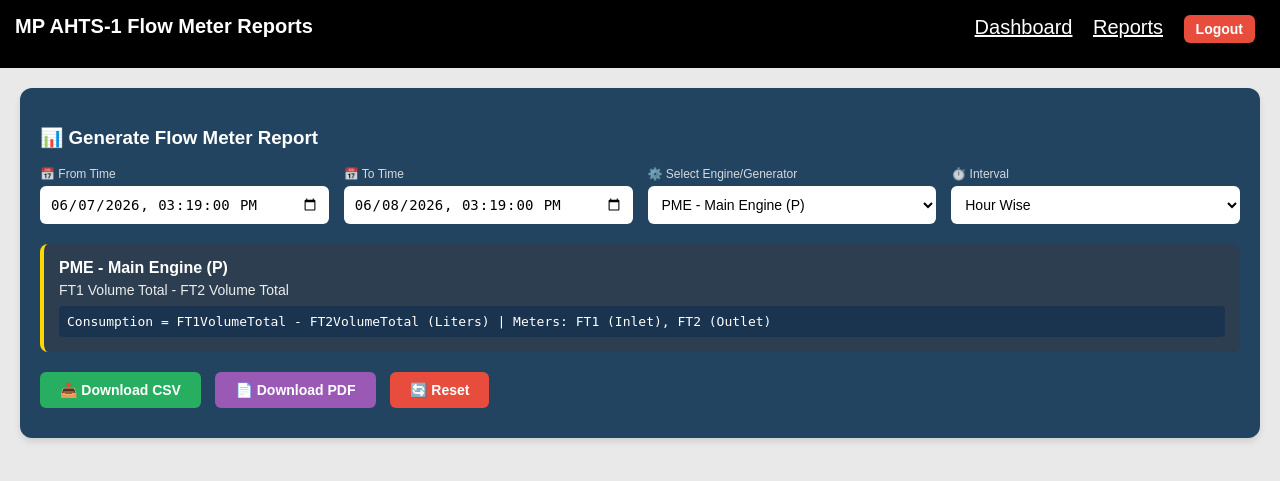
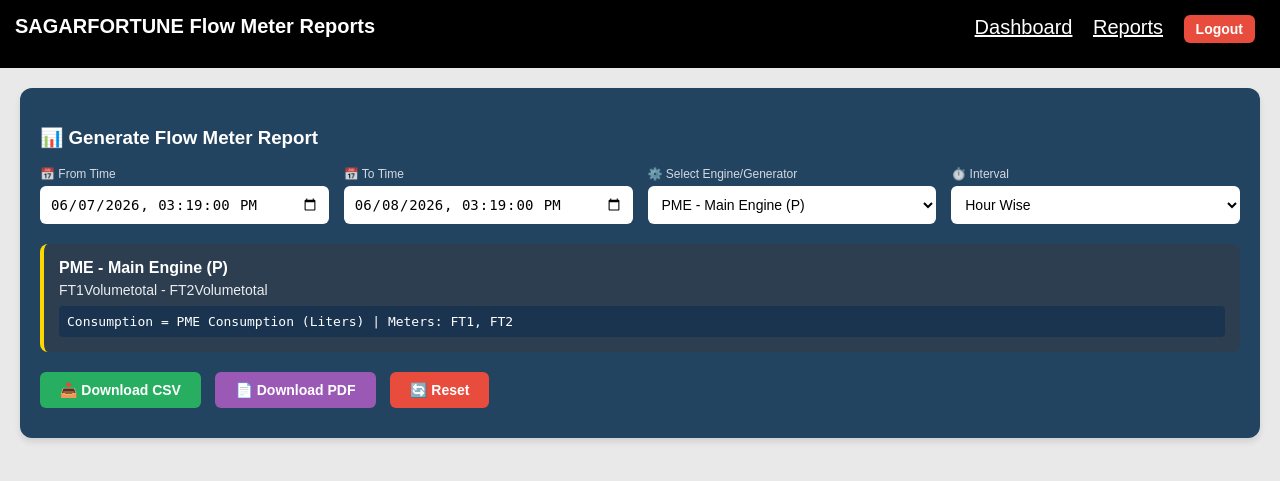
Before and after one commit to yogirajmagar07/SAGARFORTUNE, a Flask app: page /reports in a window 1280 px wide. Shown: the top 481 px of the page. Run offline with Flask 3, Linux system fonts and the light colour scheme; the visitor is signed in with stand-in values (Sample User, id 1).

Commit message:
Update reports.html

```diff
--- a/templates/reports.html
+++ b/templates/reports.html
@@ -170,7 +170,7 @@ button:hover {
 <body>
 
 <div class="header">
-    <span style="font-weight:bold">MP AHTS-1 Flow Meter Reports</span>
+    <span style="font-weight:bold">SAGARFORTUNE Flow Meter Reports</span>
     <div style="float:right">
         <a href="/" style="color:white;margin-right:15px;">Dashboard</a>
         <a href="/reports" style="color:white;margin-right:15px;">Reports</a>
@@ -199,11 +199,13 @@ button:hover {
         <div class="filter-item">
             <label>⚙️ Select Engine/Generator</label>
             <select id="engineGroup" onchange="updateGroupInfo()">
-                <option value="PME">PME - Main Engine (P) </option>
-                <option value="SME">SME - Main Engine (S) </option>
-                <option value="PAE">PAE - Auxiliary Engine (P) </option>
-                <option value="SAE">SAE - Auxiliary Engine (S) </option>
-                <option value="consumpution">TOTAL - Total Consumption </option>
+                    <option value="PME">PME - Main Engine (P)</option>
+                    <option value="SME">SME - Main Engine (S)</option>
+                    <option value="AE1">AE1 - Auxiliary Engine 1</option>
+                    <option value="AE2">AE2 - Auxiliary Engine 2</option>
+                    <option value="AE3">AE3 - Auxiliary Engine 3</option>
+                    <option value="AE4">AE4 - Auxiliary Engine 4</option>
+                    <option value="consumpution">TOTAL - Total Consumption </option>
             </select>
         </div>
 
@@ -235,36 +237,101 @@ button:hover {
 
 <script>
 // Engine group configuration
+// const engineConfig = {
+//     'PME': {
+//         name: 'PME - Main Engine (P)',
+//         formula: 'FT1 Volume Total - FT2 Volume Total',
+//         description: 'FT1VolumeTotal - FT2VolumeTotal',
+//         meters: 'FT1 (Inlet), FT2 (Outlet)'
+//     },
+//     'SME': {
+//         name: 'SME - Main Engine (S)',
+//         formula: 'FT3 Volume Total - FT4 Volume Total',
+//         description: 'FT3VolumeTotal - FT4VolumeTotal',
+//         meters: 'FT3 (Inlet), FT4 (Outlet)'
+//     },
+//     'PAE': {
+//         name: 'PAE - Auxiliary Engine (P)',
+//         formula: 'FT5 Volume Total - FT6 Volume Total',
+//         description: 'FT5VolumeTotal - FT6VolumeTotal',
+//         meters: 'FT5 (Inlet), FT6 (Outlet)'
+//     },
+//     'SAE': {
+//         name: 'SAE - Auxiliary Engine (S)',
+//         formula: 'FT7 Volume Total - FT8 Volume Total',
+//         description: 'FT7VolumeTotal - FT8VolumeTotal',
+//         meters: 'FT7 (Inlet), FT8 (Outlet)'
+//     },
+//     'consumpution': {
+//         name: 'TOTAL - Total Consumption',
+//         formula: 'FT9 Volume Total',
+//         description: 'FT9VolumeTotal',
+//         meters: 'FT9 (Bunker Flow)'
+//     }
+// };
+
 const engineConfig = {
-    'PME': {
-        name: 'PME - Main Engine (P)',
-        formula: 'FT1 Volume Total - FT2 Volume Total',
-        description: 'FT1VolumeTotal - FT2VolumeTotal',
-        meters: 'FT1 (Inlet), FT2 (Outlet)'
+
+    PME: {
+        name: "PME - Main Engine (P)",
+        formula: "FT1Volumetotal - FT2Volumetotal",
+        description: "PME Consumption",
+        meters: "FT1, FT2"
     },
-    'SME': {
-        name: 'SME - Main Engine (S)',
-        formula: 'FT3 Volume Total - FT4 Volume Total',
-        description: 'FT3VolumeTotal - FT4VolumeTotal',
-        meters: 'FT3 (Inlet), FT4 (Outlet)'
+
+    SME: {
+        name: "SME - Main Engine (S)",
+        formula: "FT3Volumetotal - FT4Volumetotal",
+        description: "SME Consumption",
+        meters: "FT3, FT4"
     },
-    'PAE': {
-        name: 'PAE - Auxiliary Engine (P)',
-        formula: 'FT5 Volume Total - FT6 Volume Total',
-        description: 'FT5VolumeTotal - FT6VolumeTotal',
-        meters: 'FT5 (Inlet), FT6 (Outlet)'
+
+    AE1: {
+        name: "AE1 - Auxiliary Engine 1",
+        formula: "FT5Volumetotal - FT6Volumetotal",
+        description: "AE1 Consumption",
+        meters: "FT5, FT6"
     },
-    'SAE': {
-        name: 'SAE - Auxiliary Engine (S)',
-        formula: 'FT7 Volume Total - FT8 Volume Total',
-        description: 'FT7VolumeTotal - FT8VolumeTotal',
-        meters: 'FT7 (Inlet), FT8 (Outlet)'
+
+    AE2: {
+        name: "AE2 - Auxiliary Engine 2",
+        formula: "FT7Volumetotal - FT8Volumetotal",
+        description: "AE2 Consumption",
+        meters: "FT7, FT8"
     },
-    'consumpution': {
-        name: 'TOTAL - Total Consumption',
-        formula: 'FT9 Volume Total',
-        description: 'FT9VolumeTotal',
-        meters: 'FT9 (Bunker Flow)'
+
+    AE3: {
+        name: "AE3 - Auxiliary Engine 3",
+        formula: "FT9Volumetotal - FT10Volumetotal",
+        description: "AE3 Consumption",
+        meters: "FT9, FT10"
+    },
+
+    AE4: {
+        name: "AE4 - Auxiliary Engine 4",
+        formula: "FT11Volumetotal - FT12Volumetotal",
+        description: "AE4 Consumption",
+        meters: "FT11, FT12"
+    },
+
+    FT1: { name:"FT1 - PME Inlet", formula:"FT1Volumetotal", description:"Individual Meter", meters:"FT1" },
+    FT2: { name:"FT2 - PME Outlet", formula:"FT2Volumetotal", description:"Individual Meter", meters:"FT2" },
+    FT3: { name:"FT3 - SME Inlet", formula:"FT3Volumetotal", description:"Individual Meter", meters:"FT3" },
+    FT4: { name:"FT4 - SME Outlet", formula:"FT4Volumetotal", description:"Individual Meter", meters:"FT4" },
+    FT5: { name:"FT5 - AE1 Inlet", formula:"FT5Volumetotal", description:"Individual Meter", meters:"FT5" },
+    FT6: { name:"FT6 - AE1 Outlet", formula:"FT6Volumetotal", description:"Individual Meter", meters:"FT6" },
+    FT7: { name:"FT7 - AE2 Inlet", formula:"FT7Volumetotal", description:"Individual Meter", meters:"FT7" },
+    FT8: { name:"FT8 - AE2 Outlet", formula:"FT8Volumetotal", description:"Individual Meter", meters:"FT8" },
+    FT9: { name:"FT9 - AE3 Inlet", formula:"FT9Volumetotal", description:"Individual Meter", meters:"FT9" },
+    FT10:{ name:"FT10 - AE3 Outlet", formula:"FT10Volumetotal", description:"Individual Meter", meters:"FT10" },
+    FT11:{ name:"FT11 - AE4 Inlet", formula:"FT11Volumetotal", description:"Individual Meter", meters:"FT11" },
+    FT12:{ name:"FT12 - AE4 Outlet", formula:"FT12Volumetotal", description:"Individual Meter", meters:"FT12" },
+
+    TOTAL: {
+        name: "TOTAL Consumption",
+        formula: "(FT1-FT2)+(FT3-FT4)+(FT5-FT6)+(FT7-FT8)+(FT9-FT10)+(FT11-FT12)",
+        description: "Total Vessel Consumption",
+        meters: "FT1 to FT12"
     }
 };
 
```
